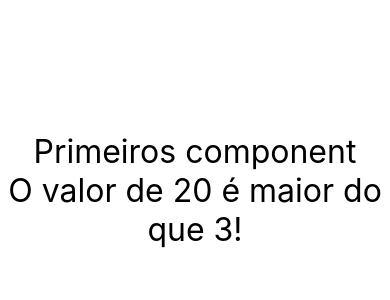
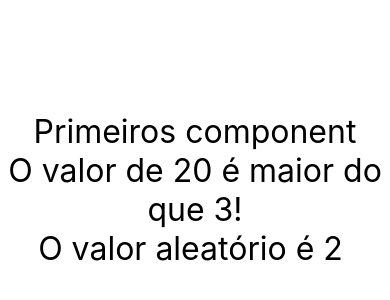
Before and after one commit to felipe-frade/react-native-cod3r, a React Native app in the folder novoProjeto/: screen / in a window 390 px wide. Shown: the part 232-532 px from the top of the page. Built offline with nearby package versions, Linux system fonts and the light colour scheme.

Commit message:
atualizando curso

```diff
--- a/novoProjeto/src/App.js
+++ b/novoProjeto/src/App.js
@@ -4,11 +4,13 @@ import { Text, View, SafeAreaView, StyleSheet } from 'react-native';
 import Priemiro from './components/Primeiro';
 import X, { Comp1, Comp2 } from './components/Multi'
 import MinMax from './components/MinMax';
+import Aleatorio from './components/Aleatorio';
 
 export default () => (
     <SafeAreaView style={ style.App }>
         <Priemiro></Priemiro>
         <MinMax min={3} max={20}></MinMax>
+        <Aleatorio min={1} max={5} />
     </SafeAreaView>
 )
 
--- /dev/null
+++ b/novoProjeto/src/components/Aleatorio.js
@@ -0,0 +1,17 @@
+import React from "react";
+import { Text } from "react-native";
+import Estilo from './estilo'
+
+export default (props) => {
+    if(props.min && props.max){
+        const { min, max } = props
+        let aleatoio = Math.floor(Math.random() * (max - min)) + min;
+        return (
+            <Text style={ Estilo.font32 }>O valor aleatório é { aleatoio } </Text>
+        )
+    }else{
+        return (
+            <Text style={ Estilo.font32 }>Não dado o valor mínimo e máximo</Text>
+        )
+    }
+}
```
